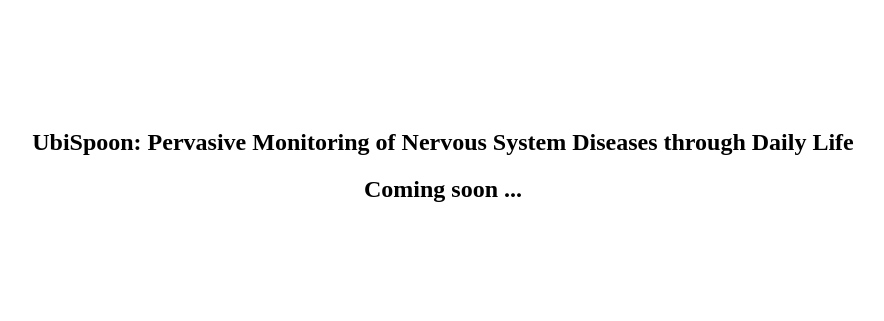
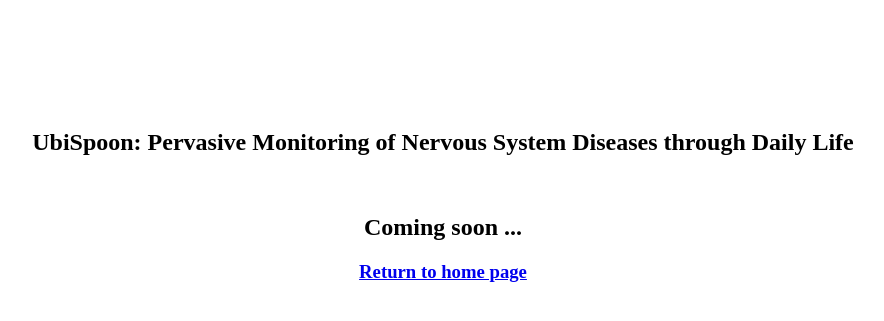
Before and after one commit to chanynprc/chanynprc.github.io, a plain HTML site: page papers/chi14ubispoon/index.html in a window 1280 px wide. Shown: the part 141-462 px from the top of the page, without its empty margins (197-1081 px from the left). Drawn offline with Linux system fonts and the light colour scheme.

Commit message:
return home

```diff
--- a/papers/chi14ubispoon/index.html
+++ b/papers/chi14ubispoon/index.html
@@ -3,6 +3,8 @@
 <h1>Hello, UbiSpoon</h1>
 <br/><br/><br/><br/><br/><br/>
 <h2>UbiSpoon: Pervasive Monitoring of Nervous System Diseases through Daily Life</h2>
+<br/>
 <h2>Coming soon ...</h2>
+<h3><a href="/">Return to home page</a></h3>
 <p/>
 </div>
```
Also changed, not shown: 404.html (+1 -1 lines).
